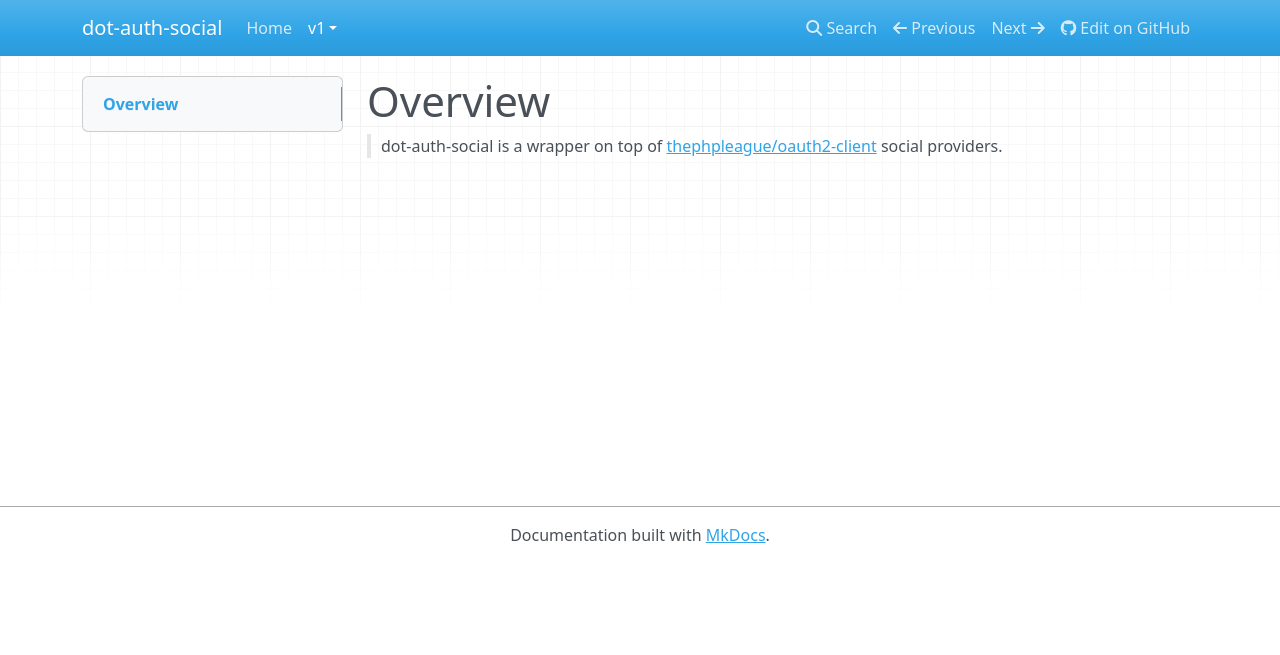
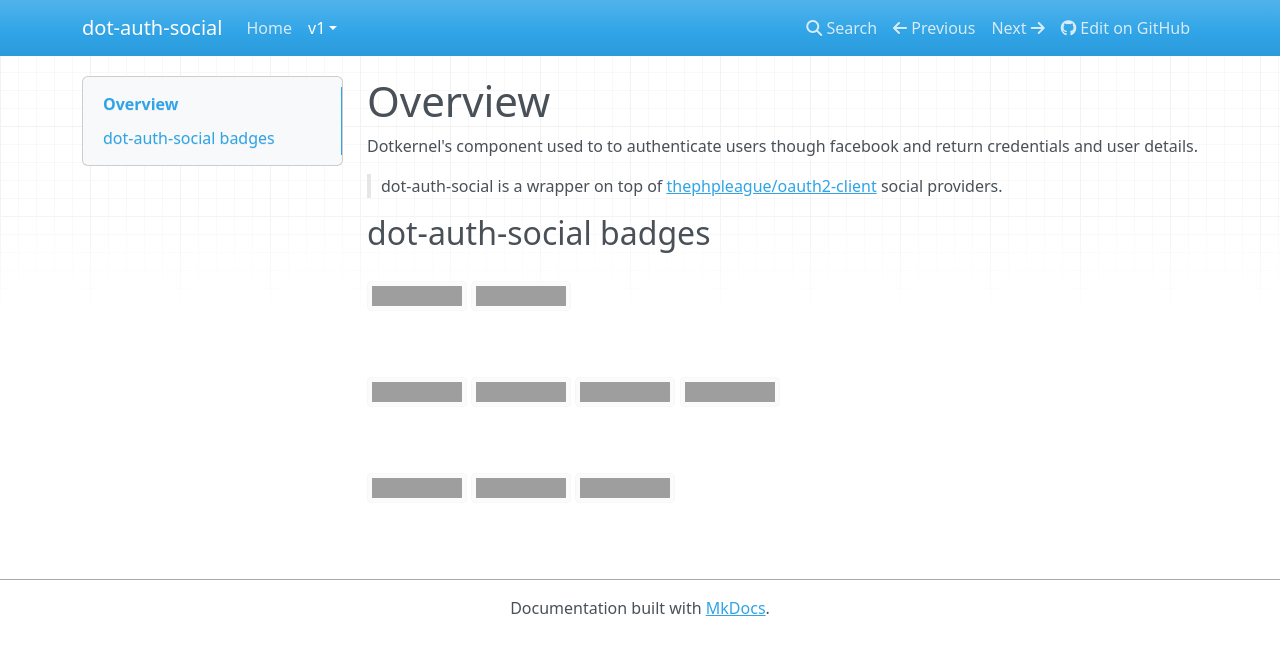
Before and after one commit to dotkernel/dot-auth-social, an MkDocs documentation site: the page built from docs/book/v1/overview.md, in a window 1280 px wide. Shown: the top 655 px of the page. Built offline with MkDocs 1.6.1, drawn with Linux system fonts in a browser that asks for light colours; nearby versions of some CDN libraries; grey boxes are pictures that could not be loaded.

```diff
--- a/docs/book/v1/overview.md
+++ b/docs/book/v1/overview.md
@@ -1,3 +1,19 @@
 # Overview
 
+Dotkernel's component used to to authenticate users though facebook and return credentials and user details.
+
 > dot-auth-social is a wrapper on top of [thephpleague/oauth2-client](https://github.com/thephpleague/oauth2-client) social providers.
+
+## dot-auth-social badges
+
+![OSS Lifecycle](https://img.shields.io/osslifecycle/dotkernel/dot-auth-social)
+![PHP from Packagist (specify version)](https://img.shields.io/packagist/php-v/dotkernel/dot-auth-social/1.4.0)
+
+[![GitHub issues](https://img.shields.io/github/issues/dotkernel/dot-auth-social)](https://github.com/dotkernel/dot-auth-social/issues)
+[![GitHub forks](https://img.shields.io/github/forks/dotkernel/dot-auth-social)](https://github.com/dotkernel/dot-auth-social/network)
+[![GitHub stars](https://img.shields.io/github/stars/dotkernel/dot-auth-social)](https://github.com/dotkernel/dot-auth-social/stargazers)
+[![GitHub license](https://img.shields.io/github/license/dotkernel/dot-auth-social)](https://github.com/dotkernel/dot-auth-social/blob/1.0/LICENSE.md)
+
+[![Build Static](https://github.com/dotkernel/dot-auth-social/actions/workflows/continuous-integration.yml/badge.svg?branch=1.0)](https://github.com/dotkernel/dot-auth-social/actions/workflows/continuous-integration.yml)
+[![codecov](https://codecov.io/gh/dotkernel/dot-auth-social/graph/badge.svg?token=VIHN1HK8DR)](https://codecov.io/gh/dotkernel/dot-auth-social)
+[![PHPStan](https://github.com/dotkernel/dot-auth-social/actions/workflows/static-analysis.yml/badge.svg?branch=1.0)](https://github.com/dotkernel/dot-auth-social/actions/workflows/static-analysis.yml)
```
Also changed, not shown: README.md (+9 -2 lines), composer.json (+4 -4 lines), psalm.xml (deleted, +0 -17 lines), 5 other files.
